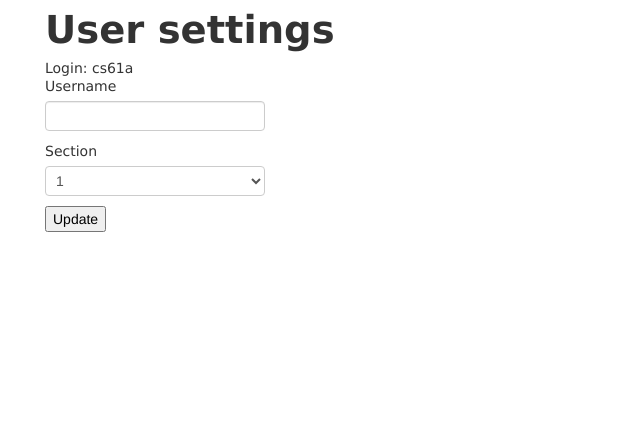
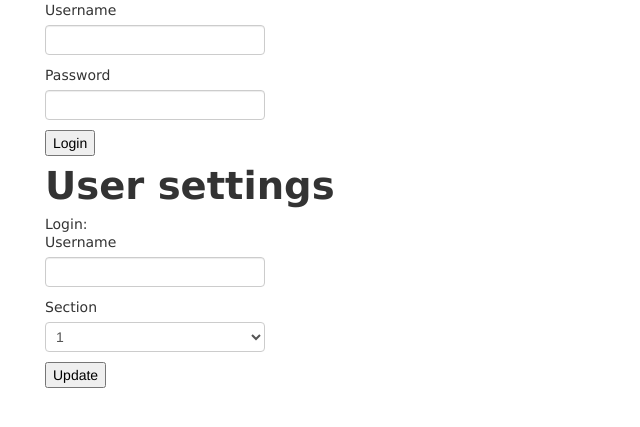
Before and after one commit to sharadmv/question-bank, a Node server app: page /settings in a window 1280 px wide. Shown: the part 175-602 px from the top of the page, without its empty margins (0-640 px from the left). Run offline with Node 20, Linux system fonts and the light colour scheme; some libraries are stand-ins or nearby versions.

Commit message:
added cookie login system

```diff
--- a/app.js
+++ b/app.js
@@ -10,12 +10,13 @@ var express = require('express')
   , http = require('http')
   , dao = require('./util/dao.js')
   , model = require('./util/model.js')
+  , auth = require('./util/auth.js')
   , md = require('node-markdown').Markdown
   , path = require('path');
 
 var app = express();
 
-app.configure(function(){
+app.configure(function() {
   app.set('port', process.env.PORT || 3000);
   app.set('views', __dirname + '/views');
   app.set('view engine', 'jade');
@@ -23,8 +24,8 @@ app.configure(function(){
   app.use(express.logger('dev'));
   app.use(express.bodyParser());
   app.use(express.methodOverride());
-  app.use(express.cookieParser('your secret here'));
-  app.use(express.session());
+  app.use(express.cookieParser('this is my secret'));
+  app.use(express.cookieSession());
   app.use(app.router);
   app.use(express.static(path.join(__dirname, 'public')));
   app.use(express.static(path.join(__dirname, 'databases')));
@@ -42,11 +43,14 @@ app.get('/admin/:action', function(req, res) {
   admin[req.params.action](req, res);
 });
 
+var session = {
+};
+
 /* User Settings */
 app.get('/settings', function(req, res) {
-  req.session.login = 'cs61a';
   var sections = ['1', '2', '3'];
-  var user = dao.user.getByLogin(req.session.login, function(err, result) {
+
+  var user = dao.user.getByLogin(req.signedCookies.login, function(err, result) {
     res.render('settings', {
       login: result.login,
       username: result.username,
@@ -56,13 +60,43 @@ app.get('/settings', function(req, res) {
   });
 });
 
-app.get('/users', function(req, res) {
+app.post('/api/session', function(req, res) {
+  var login = req.param('login');
+  var password = req.param('password');
+  auth.authenticate(login, password, function(result) {
+    if (result) {
+      dao.user.getByLogin(login, function(err, user) {
+        res.cookie('login', login, {signed : true});
+        if (!user) {
+          res.send(201);
+        } else {
+          res.send(200);
+        }
+      });
+    } else {
+      res.send(501);
+    }
+  });
+});
+
+app.del('/api/session', function(req, res) {
+  res.clearCookie('login');
+});
+
+app.get('/api/users', function(req, res) {
   dao.user.find({}, function(err, result) {
     res.json(result);
   });
 });
 
-app.post('/settings', user.update);
+app.post('/settings', function(req, res) {
+  dao.user.update(req.signedCookies.login, {
+    username: req.param('username'),
+    section: req.param('section'),
+  }, function() {
+    res.redirect('/');
+  });
+});
 
 
 
--- a/routes/index.js
+++ b/routes/index.js
@@ -4,5 +4,6 @@
  */
 
 exports.index = function(req, res){
-  res.render('index', { title: 'Express' });
+  var login = req.signedCookies.login;
+  res.render('index', { title: 'Express' , login : login });
 };
--- a/routes/question.js
+++ b/routes/question.js
@@ -11,7 +11,6 @@ exports.list = function (req, res) {
 
 exports.single = function (req, res) {
     dao.question.getById(req.params.id, function(err, result) {
-        console.log(result);
         res.render('question', {
           question : result
         });
--- a/routes/user.js
+++ b/routes/user.js
@@ -2,10 +2,10 @@ var dao = require('../util/dao');
 var model = require('../util/model');
 
 exports.update = function(req, res) {
-  dao.user.update(req.session.login, {
+  dao.user.update(req.signedCookies.username, {
     username: req.param('username'),
     section: req.param('section'),
   }, function() {
-    res.redirect('/users');
+    res.redirect('/');
   });
 };
--- a/util/model.js
+++ b/util/model.js
@@ -37,7 +37,6 @@ var model = {
     this.login = login;
     this.username = username;
     this.section = section;
-
   },
 }
 module.exports = model;
--- a/views/layout.jade
+++ b/views/layout.jade
@@ -18,5 +18,18 @@ html
         ul
           li: a(href='') About
           li: a(href='') Problems
+    #login.main
+       if login
+          p Logged in as #{login}
+          button(id='logout') Logout
+       else
+         #usernameBox
+            label Username
+            input(id='username',type='text')
+         #passwordBox
+           label Password
+           input(id='password',type='password')
+         #submit-btn
+         button(class='button', id='loginButton', value='Login') Login
     #contents
       block content
```
Also changed, not shown: public/js/index.js (+24 -0 lines), views/index.jade (+0 -10 lines).
